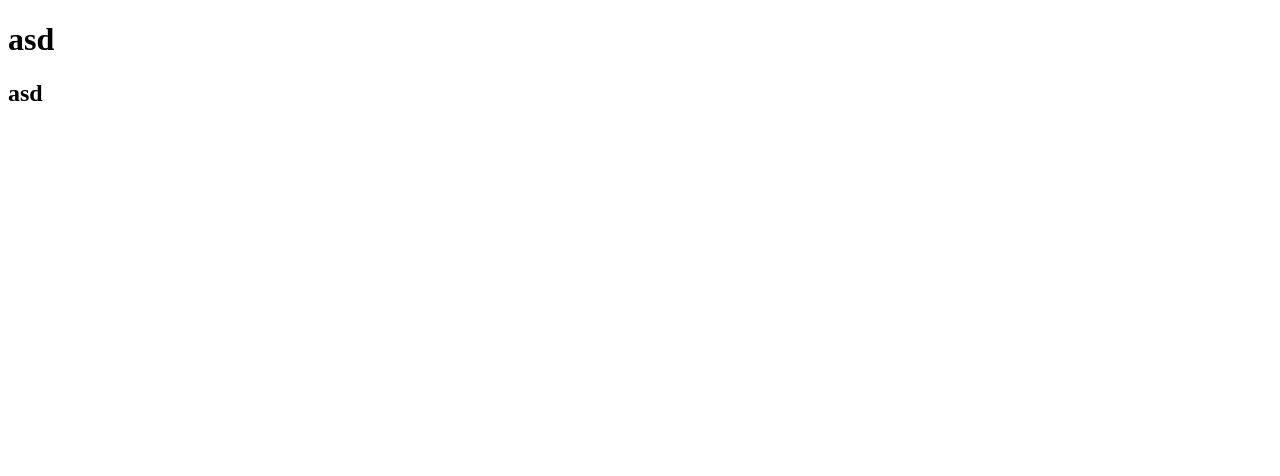
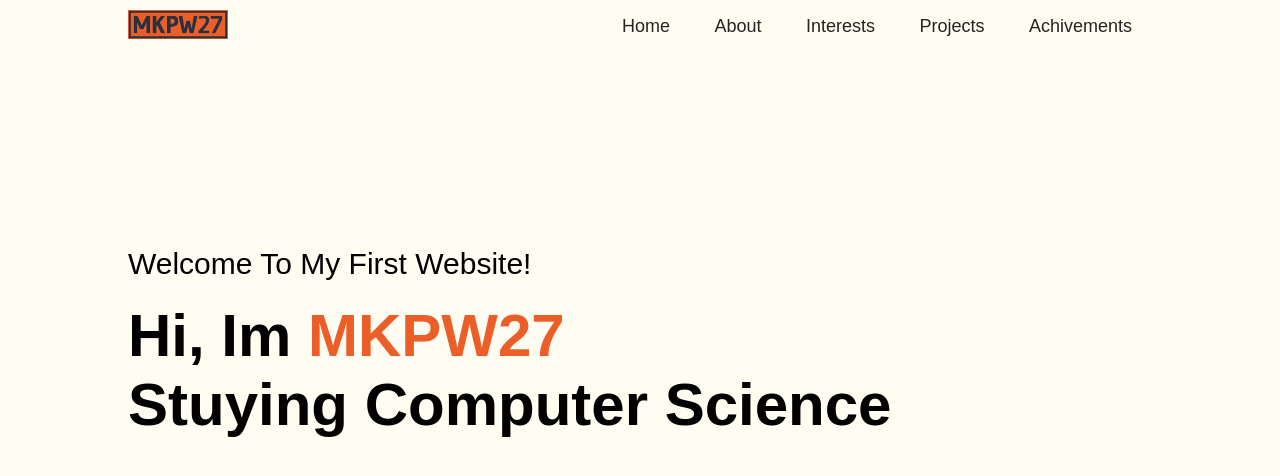
Before and after one commit to MKPW27/MKPW27.github.io, a plain HTML site: page index.html in a window 1280 px wide. Drawn offline with Linux system fonts and the light colour scheme.

Commit message:
content added

```diff
--- a/index.html
+++ b/index.html
@@ -1,12 +1,40 @@
 <!DOCTYPE html>
 <html lang="en">
-  <head>
-    <meta charset="UTF-8" />
-    <meta name="viewport" content="width=device-width, initial-scale=1.0" />
-    <title>My Website</title>
-    <h1>asd</h1>
-    <h2>asd</h2>
+<head>
+  <meta charset="UTF-8">
+  <meta name="viewport" content="width=device-width, initial-scale=1.0">
+  <title>My Website</title>
+  <link rel="stylesheet" href="style.css">
+</head>
+<body>
+  <div id="header">
+    <div class="container">
+      <nav>
+        <a href="#home">
+          <img src="logo.svg" class="logo">
+        </a>
+        <ul>
+          <li><a href="#home">Home</a></li>
+          <li><a href="#about">About</a></li>
+          <li><a href="#interests">Interests</a></li>
+          <li><a href="#projects">Projects</a></li>
+          <li><a href="#achivements">Achivements</a></li>
+        </ul>
+      </nav>
+      <div class="header-text">
+        <p>Welcome To My First Website!</p>
+        <h1>Hi, Im <span>MKPW27</span><br>Stuying Computer Science</h1>
+      </div>
+    </div>
+  </div>
 
-  </head>
-  <body></body>
+  <div id="about">
+    <div class="container">
+      <div class="row">
+        <div class="aboutme"></div>
+        <div class="about-2"></div>
+      </div>
+    </div>
+  </div>
+</body>
 </html>
--- /dev/null
+++ b/style.css
@@ -0,0 +1,79 @@
+* {
+    margin: 0;
+    padding: 0;
+    font-family: 'Poppins', sans-serif;
+    box-sizing: border-box;
+}
+
+body {
+    background-color: #FFFCF2;
+}
+
+#header {
+
+    width: 100%;
+    height: 100vh;
+    background-position: center;
+}
+
+.container {
+    padding: 10px 10%;
+
+}
+
+.container img {
+    width: 100px;
+    height: auto;
+
+}
+
+nav {
+    display: flex;
+    align-items: center;
+    justify-content: space-between;
+    flex-wrap: wrap;
+
+}
+
+nav ul li {
+    display: inline;
+    list-style: none;
+    margin: 10px 20px;
+
+}
+
+nav ul li a {
+    color: #252422;
+    text-decoration: none;
+    font-size: 18px;
+    position: relative;
+}
+
+nav ul li a::after {
+    content: '';
+    width: 0%;
+    height: 3px;
+    background-color: #EB5E28;
+    position: absolute;
+    left: 0;
+    bottom: -6px;
+    transition: 300ms;
+}
+
+nav ul li a:hover::after {
+    width: 100%;
+}
+
+.header-text {
+    margin-top: 20%;
+    font-size: 30px;
+}
+
+.header-text h1 {
+    margin-top: 20px;
+    font-size: 60px;
+}
+
+.header-text span {
+    color: #EB5E28;
+}
```
Also changed, not shown: logo.svg (added).
